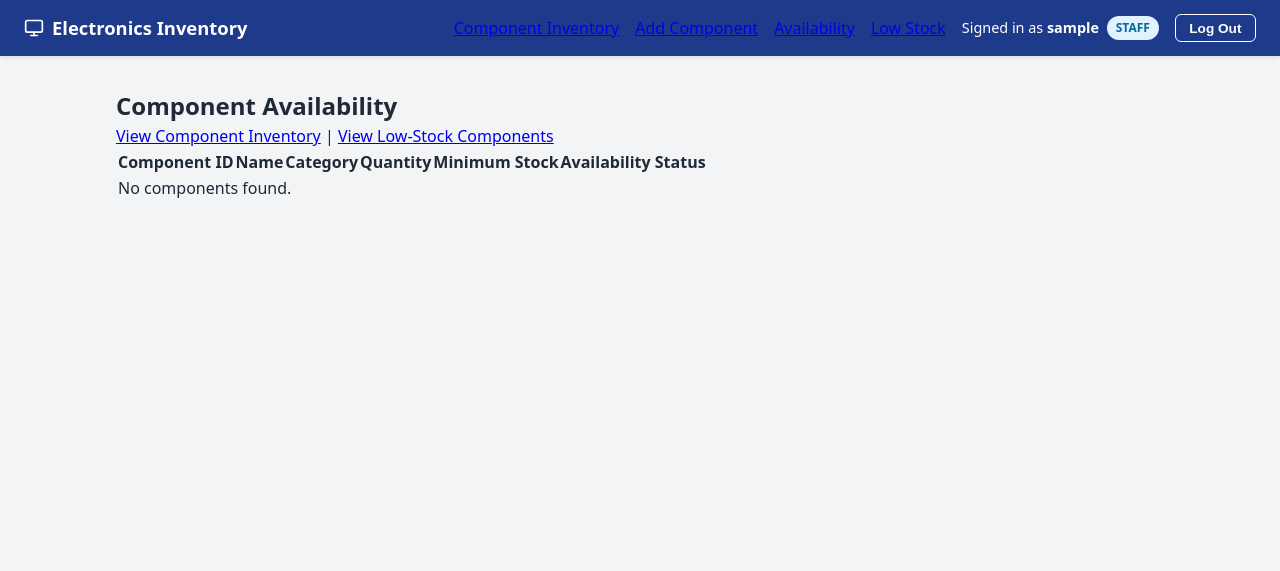
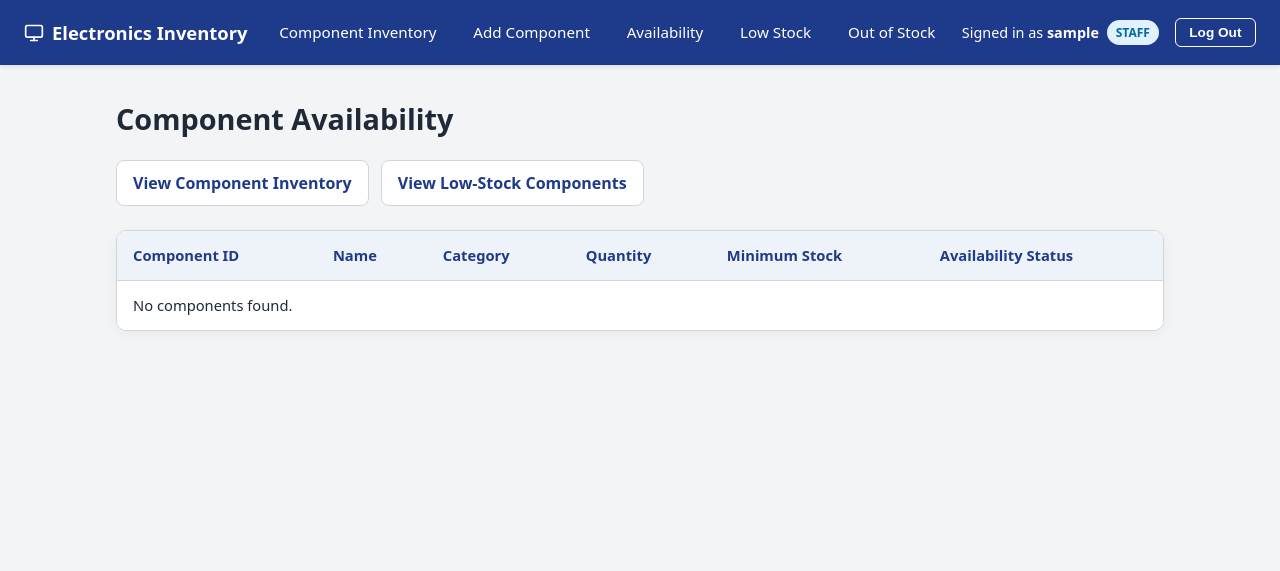
Before and after one commit to Electronic-store-inventory-management/Mini-project-docs, a Django app: page /inventory/availability/ in a window 1280 px wide. Shown: the top 571 px of the page. Run offline with Django 5.2, Linux system fonts and the light colour scheme; the visitor is signed in with stand-in values (Sample User, id 1); data that the repository does not hold is empty; parts of the project's set-up code (start-up, migrations or seed data) failed here and were passed over.

Commit message:
Improve component inventory UI and validation

```diff
--- a/inventory/templates/inventory/availability.html
+++ b/inventory/templates/inventory/availability.html
@@ -1,16 +1,18 @@
+
 {% extends 'base.html' %}
 
 {% block title %}Component Availability{% endblock %}
 
 {% block content %}
-<h2>Component Availability</h2>
+<section class="inventory-page">
+    <h2 class="page-heading">Component Availability</h2>
 
-<p>
+    <nav class="page-actions" aria-label="Inventory reports">
         <a href="{% url 'inventory:component-list' %}">View Component Inventory</a>
-    |
         <a href="{% url 'inventory:low_stock' %}">View Low-Stock Components</a>
-</p>
+    </nav>
 
+    <div class="table-container">
         <table class="table">
             <thead>
                 <tr>
@@ -39,4 +41,6 @@
                 {% endfor %}
             </tbody>
         </table>
+    </div>
+</section>
 {% endblock %}
--- a/inventory/views.py
+++ b/inventory/views.py
@@ -35,6 +35,7 @@ def component_list(request):
 
 from django.contrib import messages
 from .forms import ComponentForm
+
 
 
 @login_required
@@ -77,8 +78,6 @@ def add_component(request):
             "form": form,
         },
     )
-
-
 
 @login_required
 def availability(request):
@@ -125,6 +124,7 @@ def out_of_stock(request):
     )
 
 
+
 @login_required
 def delete_component(request, component_id):
     component = get_object_or_404(Component, id=component_id)
--- a/static/css/styles.css
+++ b/static/css/styles.css
@@ -63,6 +63,31 @@ body {
     align-items: center;
     gap: 1rem;
     list-style: none;
+}
+
+
+/* Navigation links */
+.nav-link {
+    display: inline-block;
+    color: #ffffff;
+    text-decoration: none;
+    font-size: 0.95rem;
+    font-weight: 500;
+    padding: 0.45rem 0.65rem;
+    border-radius: 6px;
+    transition: background-color 0.2s ease, color 0.2s ease;
+}
+
+.nav-link:hover,
+.nav-link:focus-visible {
+    color: #ffffff;
+    background-color: rgba(255, 255, 255, 0.15);
+    text-decoration: none;
+}
+
+.navbar-nav li {
+    display: flex;
+    align-items: center;
 }
 
 .navbar-user {
@@ -307,3 +332,111 @@ footer {
     font-size: 0.85rem;
     color: var(--text-muted);
 }
+
+
+/* Inventory and report pages */
+.page-heading {
+    margin-bottom: 1.25rem;
+    color: var(--text-color);
+    font-size: 1.8rem;
+    font-weight: 700;
+}
+
+.page-actions {
+    display: flex;
+    flex-wrap: wrap;
+    align-items: center;
+    gap: 0.75rem;
+    margin: 1rem 0 1.5rem;
+}
+
+.page-actions a {
+    display: inline-block;
+    padding: 0.6rem 1rem;
+    border: 1px solid var(--border-color);
+    border-radius: 8px;
+    background: #ffffff;
+    color: var(--primary-color);
+    font-weight: 600;
+    text-decoration: none;
+    transition: background-color 0.2s ease, color 0.2s ease;
+}
+
+.page-actions a:hover,
+.page-actions a:focus-visible {
+    background: var(--primary-color);
+    color: #ffffff;
+}
+
+.table-container {
+    width: 100%;
+    overflow-x: auto;
+    margin: 1rem 0 1.5rem;
+    border: 1px solid var(--border-color);
+    border-radius: 10px;
+    background: #ffffff;
+    box-shadow: 0 3px 12px rgba(0, 0, 0, 0.05);
+}
+
+.table {
+    width: 100%;
+    border-collapse: collapse;
+    background: #ffffff;
+    color: var(--text-color);
+    font-size: 0.92rem;
+}
+
+.table th,
+.table td {
+    padding: 0.85rem 1rem;
+    border-bottom: 1px solid var(--border-color);
+    text-align: left;
+    vertical-align: middle;
+}
+
+.table th {
+    background: #eef3f9;
+    color: var(--primary-color);
+    font-weight: 700;
+    white-space: nowrap;
+}
+
+.table tbody tr:nth-child(even) {
+    background: #f8fafc;
+}
+
+.table tbody tr:hover {
+    background: #eef5ff;
+}
+
+.table tbody tr:last-child td {
+    border-bottom: none;
+}
+
+.empty-state,
+.integration-notice {
+    margin: 1rem 0;
+    padding: 1rem 1.25rem;
+    border: 1px solid var(--border-color);
+    border-radius: 8px;
+    background: #f8fafc;
+    color: var(--text-color);
+}
+
+@media (max-width: 768px) {
+    .page-heading {
+        font-size: 1.5rem;
+    }
+
+    .table {
+        min-width: 720px;
+    }
+
+    .page-actions {
+        align-items: stretch;
+    }
+
+    .page-actions a {
+        text-align: center;
+    }
+}
--- a/templates/base.html
+++ b/templates/base.html
@@ -26,6 +26,7 @@
                 <li><a href="{% url 'inventory:component-add' %}" class="nav-link">Add Component</a></li>
                 <li><a href="{% url 'inventory:availability' %}" class="nav-link">Availability</a></li>
                 <li><a href="{% url 'inventory:low_stock' %}" class="nav-link">Low Stock</a></li>
+                <li><a href="{% url 'inventory:out_of_stock' %}" class="nav-link">Out of Stock</a></li>
                     <li class="navbar-user">
                         <span>Signed in as <strong>{{ user.username }}</strong></span>
                         <span class="role-badge role-{{ user.role|lower }}">{{ user.get_role_display }}</span>
```
Also changed, not shown: inventory/templates/inventory/component_form.html (added, +20 -0 lines), inventory/templates/inventory/delete_component.html (+22 -19 lines), templates/inventory/component_list.html (+13 -2 lines). Lines whose indentation alone changed are shown as unchanged.
